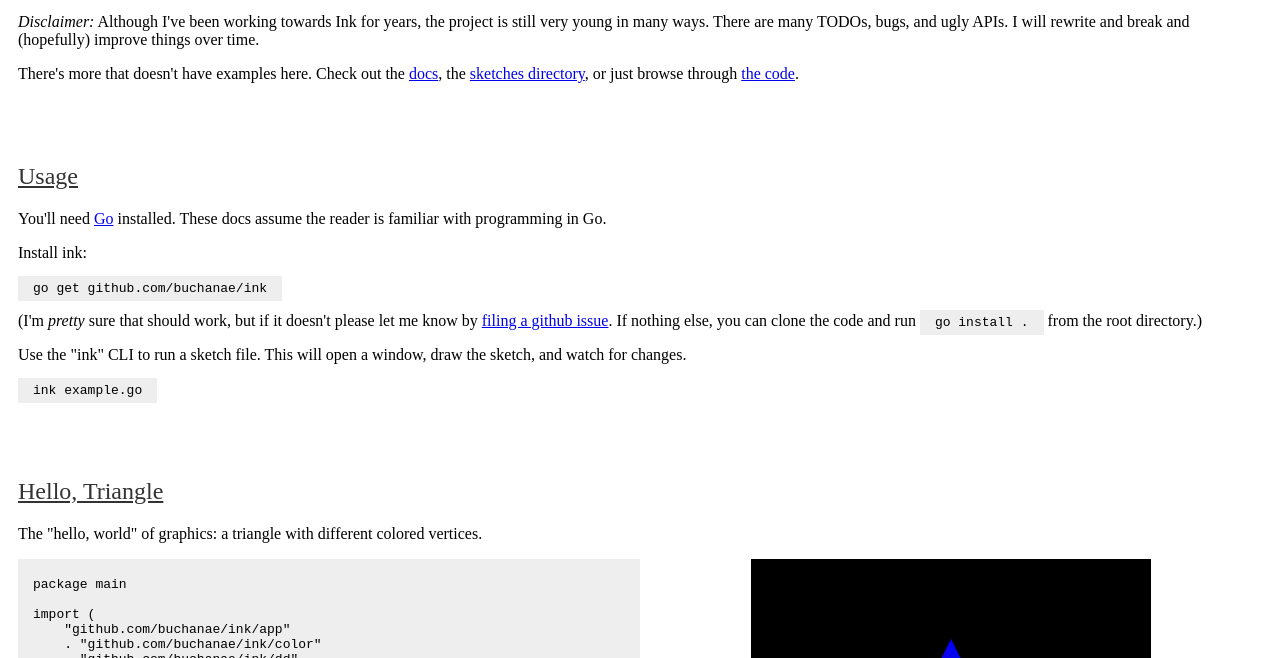
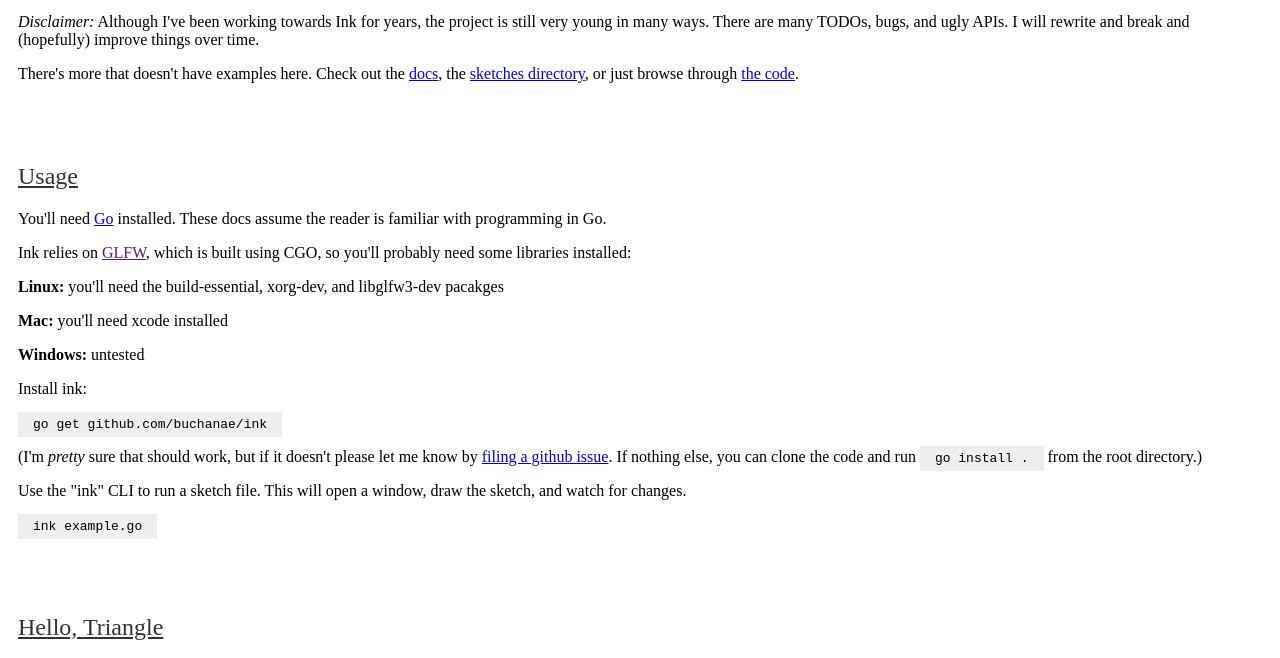
Before and after one commit to buchanae/ink, a plain HTML site: page index.html in a window 1280 px wide. Shown: the part 119-777 px from the top of the page. Drawn offline with Linux system fonts and the light colour scheme.

Commit message:
build deps

```diff
--- a/index.html
+++ b/index.html
@@ -26,13 +26,20 @@
   <div>
     <p>You'll need <a href="https://golang.org/">Go</a> installed. These docs assume the reader is familiar with programming in Go.</p>
 
+    <p>Ink relies on <a href="">GLFW</a>, which is built using CGO, so you'll probably need some libraries installed:</p>
+
+    <p><strong>Linux: </strong> you'll need the build-essential, xorg-dev, and libglfw3-dev pacakges</p>
+
+    <p><strong>Mac: </strong> you'll need xcode installed</p>
+
+    <p><strong>Windows: </strong> untested</p>
+
     <p>Install ink:</p>
     <p><span class="code">go get github.com/buchanae/ink</span></p>
 
     <p>(I'm <em>pretty</em> sure that should work, but if it doesn't please let me know by <a href="https://github.com/buchanae/ink/issues/new">filing a github issue</a>. If nothing else, you can clone the code and run <span class="code">go install .</span> from the root directory.)</p>
 
-    <p>Use the "ink" CLI to run a sketch file. This will open a window,
-     draw the sketch, and watch for changes.</p>
+    <p>Use the "ink" CLI to run a sketch file. This will open a window, draw the sketch, and watch for changes.</p>
 
     <p><span class="code">ink example.go</span></p>
   </div>
```
Also changed, not shown: templates/index.html (+9 -2 lines).
